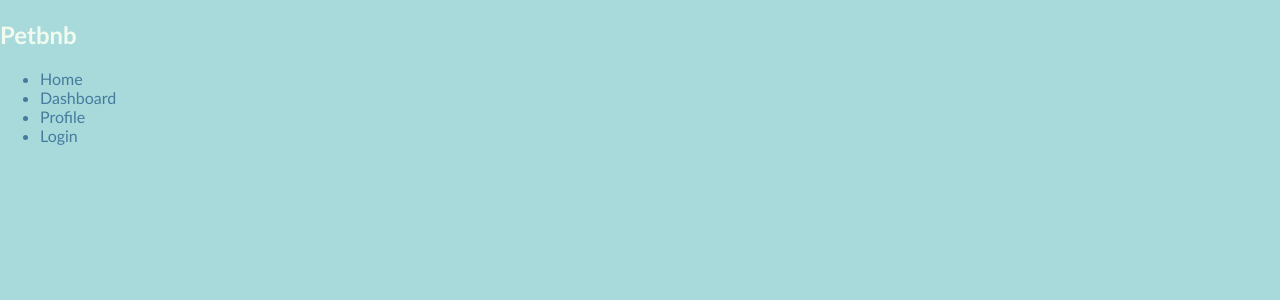
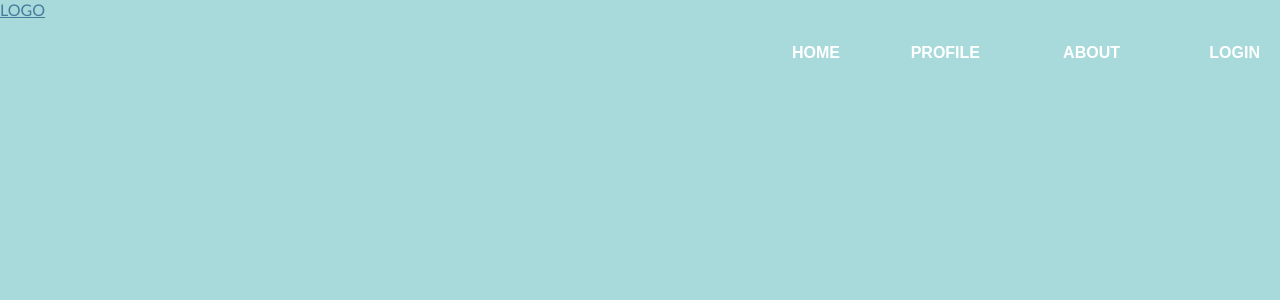
Before and after one commit to hthomp15/pet-bnb, a React (Create React App) app in the folder petbnb/: page / in a window 1280 px wide. Shown: the top 300 px of the page. Built offline with nearby package versions, Linux system fonts and the light colour scheme.

Commit message:
nav functionality and placement

```diff
--- a/petbnb/src/App.js
+++ b/petbnb/src/App.js
@@ -1,10 +1,12 @@
 import React from 'react';
 import './App.css';
-import Nav from './components/Nav'
+import { Header, Navbar } from './components/Common'
 
 function App() {
   return (
-   <Nav></Nav>
+    <div className='App'>
+      <Header />
+    </div>
   );
 }
 
--- /dev/null
+++ b/petbnb/src/components/Common/Header/header.jsx
@@ -0,0 +1,20 @@
+import React from "react";
+import "./header.css";
+import { Navbar } from '../../Common'
+
+function Header() {
+    return (
+        <section className="header">
+           <section classname="header-top">
+               <section className="header-top_logo">
+                   <a href="/" className="header-logo">LOGO</a>
+               </section>
+               <section className="header-top_navbar">
+                   <Navbar />
+               </section>
+           </section>
+        </section>
+    )
+}
+
+export default Header
--- /dev/null
+++ b/petbnb/src/components/Common/Header/index.js
@@ -0,0 +1,3 @@
+import Header from "./header";
+
+export default Header
--- /dev/null
+++ b/petbnb/src/components/Common/Nav/index.js
@@ -0,0 +1,4 @@
+import Navbar from './navbar';
+
+
+export default Navbar
--- /dev/null
+++ b/petbnb/src/components/Common/Nav/navbar.css
@@ -0,0 +1,27 @@
+.navbar {
+    margin: 0;
+    padding: 0;
+    font-family: Arial, Helvetica, sans-serif;
+}
+
+.navbar ul {
+    list-style: none;
+    padding: 0;
+    margin: 0;
+    text-align: right;
+}
+
+.navbar li {
+    display: inline-block;
+}
+
+.navbar a {
+    text-decoration: none;
+    color: #fff;
+    width: 100px;
+    display: block;
+    padding: 25px 20px;
+    text-transform: uppercase;
+    font-weight: bold;
+    font-family: Arial, Helvetica, sans-serif;
+}
--- /dev/null
+++ b/petbnb/src/components/Common/Nav/navbar.jsx
@@ -0,0 +1,29 @@
+import React from "react";
+import './navbar.css'
+
+function Navbar() {
+    return(
+        <section className="navbar">
+            <ul>
+                <li>
+                    <a href="/home" className="navbar-item">Home</a>
+                </li>
+
+                <li>
+                    <a href="/profile" className="navbar-item">Profile</a>
+                </li>
+
+                <li>
+                    <a href="about" className="navbar-item">About</a>
+                </li>
+
+                <li>
+                    <a href="log" className="navbar-item">Login</a>
+                </li>
+            </ul>
+
+        </section>
+    )
+}
+
+export default Navbar;
--- /dev/null
+++ b/petbnb/src/components/Common/index.js
@@ -0,0 +1,7 @@
+import Header from "./Header"
+import Navbar from "./Nav"
+
+export {
+    Header,
+    Navbar
+}
--- a/petbnb/src/components/Nav/index.js
+++ /dev/null
@@ -1,30 +0,0 @@
-import React, { useState } from 'react';
-
-function Nav() {
-return (
-<header className="flex-row px-1">
-    <h2>
-    <span>Petbnb</span>
-    </h2>
-    <nav>
-        <ul className="flex-row">
-            <li className="mx-2">
-            Home
-            </li>
-            <li>
-            Dashboard
-            </li>
-            <li>
-            Profile
-            </li>
-            <li>
-            Login
-            </li>
-        </ul>
-    </nav>
-</header>
-);
-}
-
-
-export default Nav
```
Also changed, not shown: petbnb/src/components/Common/Header/header.css (added).
